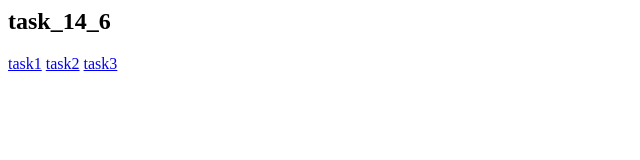
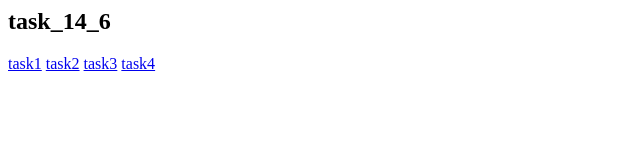
Before and after one commit to Haladieabs/HTML_CSS_Task, a plain HTML site: page index.html in a window 1280 px wide. Shown: the full height of the page, 0-640 px from the left. Drawn offline with Linux system fonts and the light colour scheme.

Commit message:
finish task

```diff
--- a/index.html
+++ b/index.html
@@ -7,5 +7,6 @@
         <a href ="task_14_6/task1.html">task1</a>
         <a href ="task_14_6/task2.html">task2</a>
         <a href ="task_14_6/task3.html">task3</a>
+        <a href="task_14_6/task4.html">task4</a>
     </body>
 </html>
```
